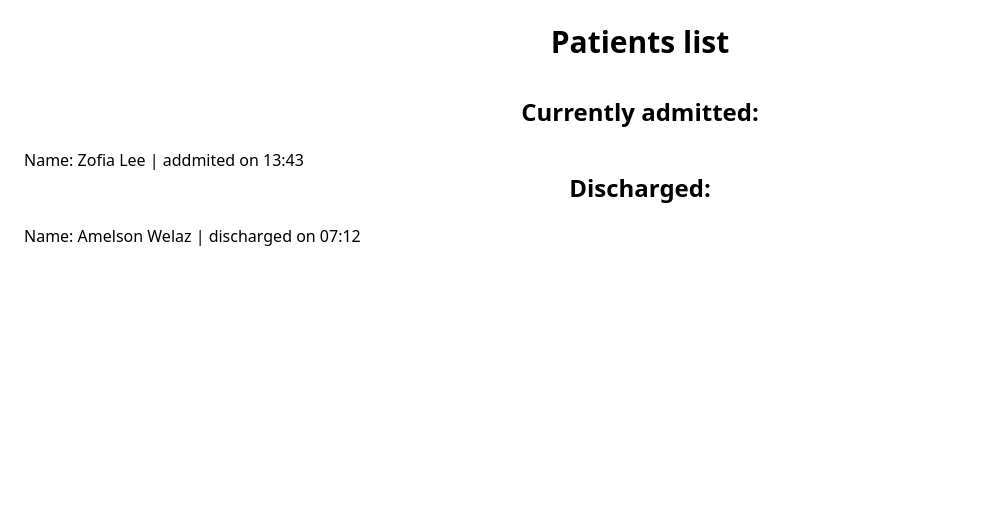
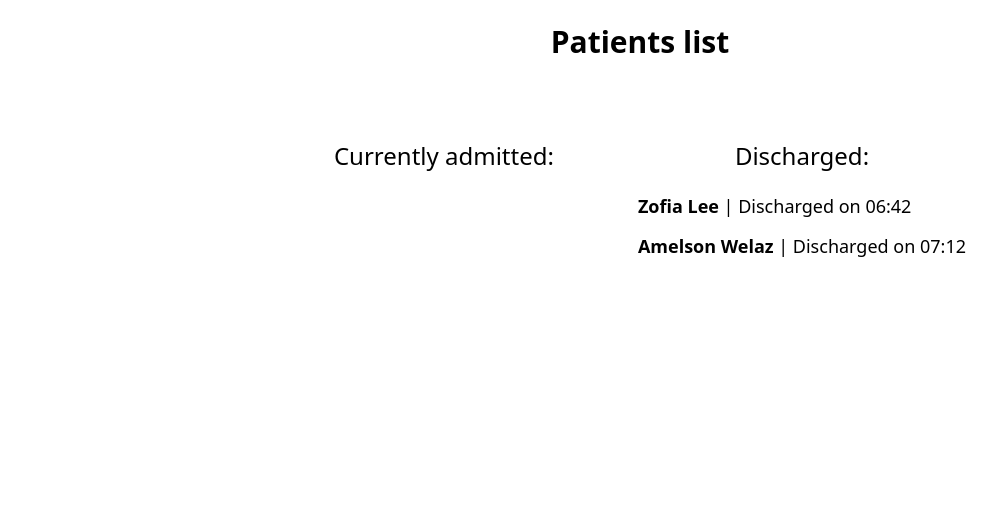
Before and after one commit to MrCzaro/Czaro_CRM, a Django app: page /patient/ in a window 1280 px wide. Shown: the part 76-588 px from the top of the page, without its empty margins (0-1004 px from the left). Run offline with Django 5.2, Linux system fonts and the light colour scheme; a user stored in the database is signed in; data comes from the database, SQL or seed files in the repository; some libraries are stand-ins or nearby versions.

Commit message:
commit 26/1/24

```diff
--- a/main/models.py
+++ b/main/models.py
@@ -5,31 +5,32 @@
 
 
 class CustomUserManager(UserManager):
-    def _create_user_(self, name, email, password, **extra_fields):
+    def _create_user_(self, first_name,last_name, email, password, **extra_fields):
         if not email:
             raise ValueError("Please type in an valid email address.")
 
         email = self.normalize_email(email)
-        user = self.model(email=email, name=name, **extra_fields)
+        user = self.model(email=email, first_name=first_name, last_name=last_name, **extra_fields)
         user.set_password(password)
         user.save(using=self._db)
 
         return user
 
-    def create_user(self, name=None, email=None, password=None, **extra_fields):
-        extra_fields.setdefault("is_staff", False)
+    def create_user(self, first_name=None, last_name=None, email=None, password=None, **extra_fields):
+        extra_fields.setdefault("is_staff", True)
         extra_fields.setdefault("is_superuser", False)
-        return self._create_user_(name, email, password, ** extra_fields)
+        return self._create_user_(first_name, last_name, email, password, ** extra_fields)
 
-    def create_superuser(self, name=None, email=None, password=None, **extra_fields):
+    def create_superuser(self, first_name=None, last_name=None, email=None, password=None, **extra_fields):
         extra_fields.setdefault("is_staff", True)
         extra_fields.setdefault("is_superuser", True)
-        return self._create_user_(name, email, password, **extra_fields)
+        return self._create_user_(first_name, last_name, email, password, **extra_fields)
 
 class User(AbstractBaseUser, PermissionsMixin):
     id = models.UUIDField(primary_key=True, default=uuid.uuid4, editable=False)
     email = models.EmailField(unique=True)
-    name = models.CharField(max_length=255, blank=True, null=True)
+    first_name = models.CharField(max_length=255)
+    last_name = models.CharField(max_length=255)
     is_active = models.BooleanField(default=True)
     is_superuser = models.BooleanField(default=False)
     is_staff = models.BooleanField(default=False)
@@ -41,4 +42,4 @@
 
     USERNAME_FIELD = "email"
     EMAIL_FIELD = "email"
-    REQUIRED_FIELDS =["name",]
+    REQUIRED_FIELDS =["first_name", "last_name",]
--- a/templates/patient_list.html
+++ b/templates/patient_list.html
@@ -2,18 +2,32 @@
 
 {% block content %}
 
-<h1 class="text-3xl font-bold text-center mb-9">{{ title }}</h1>
+<h1 class="text-3xl font-bold text-center mb-20">{{ title }}</h1>
 
-<p class="text-2xl font-bold text-center mb-5">Currently admitted:</p>
+<div class="flex justify-center">
+    <div class="px-5">
+        <p class="text-2xl text-center mb-5">Currently admitted:</p>
+        {% for patient in admitted_patients %}
+        <a href="{% url 'patient:page' patient.id %}">
+            <p class="mb-3 text-lg">
+                <span class="font-bold">{{ patient.first_name }} {{ patient.last_name }}</span> | Addmited on {{ patient.admitted_on|date:"H:i" }}
+            </p>
+        </a>
+        {% endfor %}
+    </div>
 
-    {% for patient in admitted_patients %}
-        <a href="{% url 'patient:page' patient.id %}"><p>Name: {{ patient.first_name }} {{ patient.last_name }} | addmited on {{ patient.admitted_on|date:"H:i" }}</p></a>
+    <div class="ml-16">
+    </div>
+    <div clas="w-1/2 px-5">
+        <p class="text-2xl text-center mb-5">Discharged:</p>
+        {% for patient in discharged_patients %}
+        <a href="{% url 'patient:page' patient.id %}">
+            <p class="mb-3 text-lg">
+                <span class="font-bold">{{ patient.first_name }} {{ patient.last_name }}</span> | Discharged on {{ patient.discharged_on|date:"H:i" }}
+            </p>
+        </a>
     {% endfor %}
-
-<p class="text-2xl font-bold text-center mb-5">Discharged:</p>
-    {% for patient in discharged_patients %}
-        <a href="{% url 'patient:page' patient.id %}"><p>Name: {{ patient.first_name }} {{ patient.last_name }} | discharged on {{ patient.discharged_on|date:"H:i" }}</p></a>
-    {% endfor %}
-
+    </div>
+</div>
 
 {% endblock %}
```
Also changed, not shown: main/views.py (+4 -3 lines), templates/patient_page.html (+30 -35 lines), templates/signup.html (+6 -2 lines), db.sqlite3, main/migrations/0002_remove_user_name_user_first_name_user_last_name.py (added), patient/migrations/0003_alter_patientobservation_observation.py (added).
